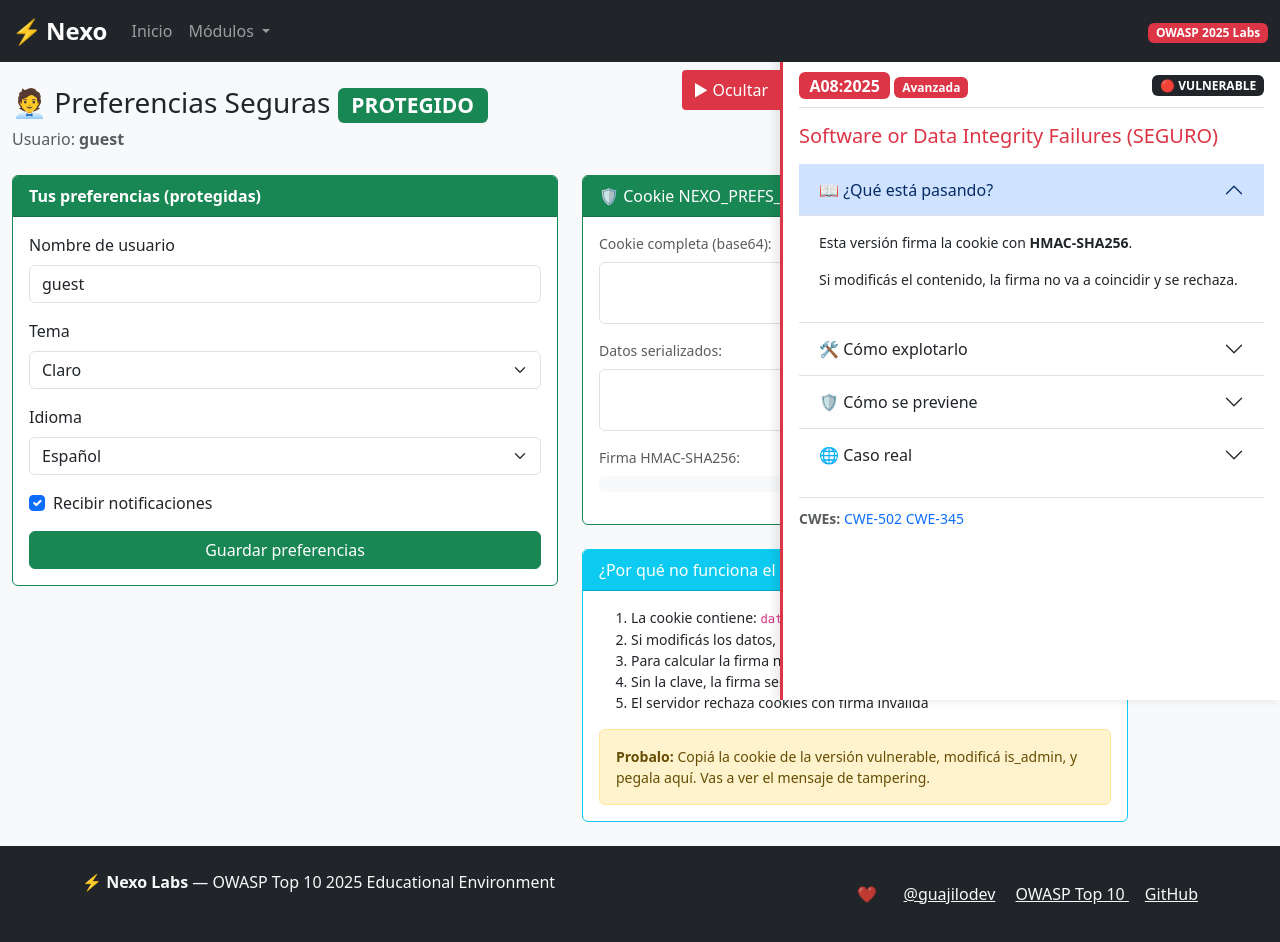
After one commit to Guajilodev/owasp-top-ten-labs-2025, a PHP site: page /a08_preferencias/index_secure.php in a window 1280 px wide. The commit adds this page. Run offline with PHP 8.4, Linux system fonts and the light colour scheme.

Commit message:
feat: add secure versions for A04, A07, A08 labs
- A04: index_secure.php with bcrypt instead of MD5
- A07: index_secure.php with rate limiting + secure session ID
- A08: index_secure.php with HMAC-signed cookies

All labs now have secure version button in panel.

```diff
--- a/src/a04_registro/index.php
+++ b/src/a04_registro/index.php
@@ -45,6 +45,7 @@ if (password_verify($input, $hash)) {
     ],
     'cwes' => ['CWE-916', 'CWE-327'],
     'tools' => ['CrackStation', 'Hashcat', 'John the Ripper'],
+    'secureVersion' => 'index_secure.php',
 ];
 
 $success = null;
--- a/src/a07_login/index.php
+++ b/src/a07_login/index.php
@@ -47,6 +47,7 @@ session_regenerate_id(true);
     ],
     'cwes' => ['CWE-307', 'CWE-384', 'CWE-521'],
     'tools' => ['Hydra', 'Burp Suite Intruder', 'curl'],
+    'secureVersion' => 'index_secure.php',
 ];
 
 $error = null;
--- a/src/a08_preferencias/index.php
+++ b/src/a08_preferencias/index.php
@@ -46,6 +46,7 @@ $signature = hash_hmac("sha256", $data, SECRET_KEY);
     ],
     'cwes' => ['CWE-502', 'CWE-345'],
     'tools' => ['base64', 'Burp Suite', 'DevTools'],
+    'secureVersion' => 'index_secure.php',
 ];
 
 // Clase de preferencias (deliberadamente simple)
--- /dev/null
+++ b/src/a08_preferencias/index_secure.php
@@ -0,0 +1,270 @@
+<?php
+/**
+ * OWASP Top 10 Labs 2025 - A08: Software or Data Integrity Failures
+ * Módulo: Preferencias de Cuenta - VERSION SEGURA
+ *
+ * PROTECCION: Cookie firmada con HMAC-SHA256
+ * Si se modifica el contenido, la firma no coincide y se rechaza
+ */
+
+session_start();
+
+$pageTitle = 'Preferencias Seguras - Nexo';
+
+// Clave secreta para HMAC (en producción: variable de entorno)
+define('HMAC_SECRET', 'nexo_super_secret_key_2025_do_not_share');
+
+$labInfo = [
+    'id' => 'A08:2025',
+    'name' => 'Software or Data Integrity Failures (SEGURO)',
+    'difficulty' => 'Avanzada',
+    'description' => '
+        <p>Esta versión firma la cookie con <strong>HMAC-SHA256</strong>.</p>
+        <p>Si modificás el contenido, la firma no va a coincidir y se rechaza.</p>
+    ',
+    'exploit' => '# No hay exploit - esta es la version segura
+
+# Si intentás modificar la cookie:
+# 1. El servidor recalcula el HMAC
+# 2. No coincide con la firma enviada
+# 3. Se rechaza y usa defaults',
+    'prevention' => '// VERSION SEGURA (este archivo):
+
+// Al guardar:
+$data = serialize($prefs);
+$signature = hash_hmac("sha256", $data, SECRET_KEY);
+$cookie = base64_encode($data . "|" . $signature);
+
+// Al leer:
+list($data, $signature) = explode("|", $decoded);
+$expected = hash_hmac("sha256", $data, SECRET_KEY);
+if (!hash_equals($expected, $signature)) {
+    die("Cookie manipulada!");
+}
+$prefs = unserialize($data);',
+    'caseStudy' => [
+        'title' => 'Apache Commons Collections (2015)',
+        'description' => 'Si hubieran verificado integridad antes de deserializar, no habría habido RCE.'
+    ],
+    'cwes' => ['CWE-502', 'CWE-345'],
+    'tools' => ['HMAC', 'hash_equals()'],
+];
+
+class UserPrefs {
+    public $username;
+    public $is_admin = false;
+    public $theme = 'light';
+    public $language = 'es';
+    public $notifications = true;
+}
+
+/**
+ * Firma datos con HMAC-SHA256
+ */
+function signData(string $data): string {
+    return hash_hmac('sha256', $data, HMAC_SECRET);
+}
+
+/**
+ * Verifica firma HMAC
+ */
+function verifySignature(string $data, string $signature): bool {
+    $expected = hash_hmac('sha256', $data, HMAC_SECRET);
+    return hash_equals($expected, $signature); // Timing-safe comparison
+}
+
+$prefs = new UserPrefs();
+$prefs->username = 'guest';
+$cookieRaw = '';
+$cookieData = '';
+$cookieSignature = '';
+$signatureValid = null;
+$tamperingDetected = false;
+
+// Leer preferencias de la cookie SEGURA
+if (isset($_COOKIE['NEXO_PREFS_SECURE'])) {
+    $cookieRaw = $_COOKIE['NEXO_PREFS_SECURE'];
+
+    try {
+        $decoded = base64_decode($cookieRaw);
+
+        // Separar datos y firma
+        $parts = explode('|', $decoded, 2);
+
+        if (count($parts) === 2) {
+            list($cookieData, $cookieSignature) = $parts;
+
+            // SEGURO: Verificar firma ANTES de deserializar
+            if (verifySignature($cookieData, $cookieSignature)) {
+                $signatureValid = true;
+                $prefs = unserialize($cookieData);
+            } else {
+                // Firma inválida - posible tampering
+                $signatureValid = false;
+                $tamperingDetected = true;
+                $prefs = new UserPrefs();
+            }
+        } else {
+            $tamperingDetected = true;
+        }
+    } catch (Exception $e) {
+        $prefs = new UserPrefs();
+    }
+}
+
+// Guardar preferencias
+if ($_SERVER['REQUEST_METHOD'] === 'POST' && isset($_POST['save_prefs'])) {
+    $prefs->username = $_POST['username'] ?? 'guest';
+    $prefs->theme = $_POST['theme'] ?? 'light';
+    $prefs->language = $_POST['language'] ?? 'es';
+    $prefs->notifications = isset($_POST['notifications']);
+    $prefs->is_admin = false;
+
+    // SEGURO: Serializar Y firmar
+    $serialized = serialize($prefs);
+    $signature = signData($serialized);
+    $encoded = base64_encode($serialized . '|' . $signature);
+
+    setcookie('NEXO_PREFS_SECURE', $encoded, time() + 86400 * 30, '/');
+
+    header('Location: index_secure.php?saved=1');
+    exit;
+}
+
+include __DIR__ . '/../shared/header.php';
+?>
+
+<main class="container py-4">
+    <div class="d-flex justify-content-between align-items-center mb-4">
+        <div>
+            <h1 class="h3 mb-1">
+                🧑‍💼 Preferencias Seguras
+                <span class="badge bg-success">PROTEGIDO</span>
+            </h1>
+            <p class="text-muted mb-0">
+                Usuario: <strong><?= htmlspecialchars($prefs->username) ?></strong>
+                <?php if ($prefs->is_admin): ?>
+                <span class="badge bg-info ms-2">ADMIN</span>
+                <?php endif; ?>
+            </p>
+        </div>
+        <a href="index.php" class="btn btn-outline-danger">← Ver versión vulnerable</a>
+    </div>
+
+    <?php if (isset($_GET['saved'])): ?>
+    <div class="alert alert-success">Preferencias guardadas con firma HMAC.</div>
+    <?php endif; ?>
+
+    <?php if ($tamperingDetected): ?>
+    <div class="alert alert-danger">
+        <h5>🚫 Tampering detectado y BLOQUEADO</h5>
+        <p class="mb-0">
+            La firma HMAC no coincide. La cookie fue modificada o está corrupta.
+            Se usaron valores por defecto.
+        </p>
+    </div>
+    <?php endif; ?>
+
+    <div class="row">
+        <div class="col-lg-6">
+            <div class="card mb-4 border-success">
+                <div class="card-header bg-success text-white">
+                    <strong>Tus preferencias (protegidas)</strong>
+                </div>
+                <div class="card-body">
+                    <form method="POST">
+                        <div class="mb-3">
+                            <label for="username" class="form-label">Nombre de usuario</label>
+                            <input type="text" class="form-control" id="username" name="username"
+                                   value="<?= htmlspecialchars($prefs->username) ?>">
+                        </div>
+
+                        <div class="mb-3">
+                            <label for="theme" class="form-label">Tema</label>
+                            <select class="form-select" id="theme" name="theme">
+                                <option value="light" <?= $prefs->theme === 'light' ? 'selected' : '' ?>>Claro</option>
+                                <option value="dark" <?= $prefs->theme === 'dark' ? 'selected' : '' ?>>Oscuro</option>
+                            </select>
+                        </div>
+
+                        <div class="mb-3">
+                            <label for="language" class="form-label">Idioma</label>
+                            <select class="form-select" id="language" name="language">
+                                <option value="es" <?= $prefs->language === 'es' ? 'selected' : '' ?>>Español</option>
+                                <option value="en" <?= $prefs->language === 'en' ? 'selected' : '' ?>>English</option>
+                            </select>
+                        </div>
+
+                        <div class="mb-3 form-check">
+                            <input type="checkbox" class="form-check-input" id="notifications" name="notifications"
+                                   <?= $prefs->notifications ? 'checked' : '' ?>>
+                            <label class="form-check-label" for="notifications">Recibir notificaciones</label>
+                        </div>
+
+                        <button type="submit" name="save_prefs" class="btn btn-success w-100">
+                            Guardar preferencias
+                        </button>
+                    </form>
+                </div>
+            </div>
+        </div>
+
+        <div class="col-lg-6">
+            <!-- Cookie actual con firma -->
+            <div class="card border-success mb-4">
+                <div class="card-header bg-success text-white">
+                    🛡️ Cookie NEXO_PREFS_SECURE (firmada)
+                </div>
+                <div class="card-body">
+                    <p class="small text-muted mb-2">Cookie completa (base64):</p>
+                    <textarea class="form-control font-monospace small mb-3" rows="2" readonly><?= htmlspecialchars($cookieRaw) ?></textarea>
+
+                    <p class="small text-muted mb-2">Datos serializados:</p>
+                    <textarea class="form-control font-monospace small mb-3" rows="2" readonly><?= htmlspecialchars($cookieData) ?></textarea>
+
+                    <p class="small text-muted mb-2">Firma HMAC-SHA256:</p>
+                    <code class="d-block bg-light p-2 rounded small mb-3" style="word-break: break-all;">
+                        <?= htmlspecialchars($cookieSignature) ?>
+                    </code>
+
+                    <?php if ($signatureValid !== null): ?>
+                    <p class="mb-0">
+                        <strong>Estado de firma:</strong>
+                        <?php if ($signatureValid): ?>
+                        <span class="badge bg-success">✓ Válida</span>
+                        <?php else: ?>
+                        <span class="badge bg-danger">✗ Inválida</span>
+                        <?php endif; ?>
+                    </p>
+                    <?php endif; ?>
+                </div>
+            </div>
+
+            <!-- Explicación -->
+            <div class="card border-info">
+                <div class="card-header bg-info text-white">
+                    ¿Por qué no funciona el ataque?
+                </div>
+                <div class="card-body small">
+                    <ol class="mb-3">
+                        <li>La cookie contiene: <code>datos|firma</code></li>
+                        <li>Si modificás los datos, necesitás recalcular la firma</li>
+                        <li>Para calcular la firma necesitás la <strong>clave secreta</strong></li>
+                        <li>Sin la clave, la firma será inválida</li>
+                        <li>El servidor rechaza cookies con firma inválida</li>
+                    </ol>
+
+                    <div class="alert alert-warning mb-0">
+                        <strong>Probalo:</strong> Copiá la cookie de la versión vulnerable,
+                        modificá is_admin, y pegala aquí. Vas a ver el mensaje de tampering.
+                    </div>
+                </div>
+            </div>
+        </div>
+    </div>
+</main>
+
+<?php
+include __DIR__ . '/../shared/lab_panel.php';
+include __DIR__ . '/../shared/footer.php';
+?>
```
Also changed, not shown: src/a04_registro/index_secure.php (added, +201 -0 lines), src/a07_login/index_secure.php (added, +211 -0 lines).
